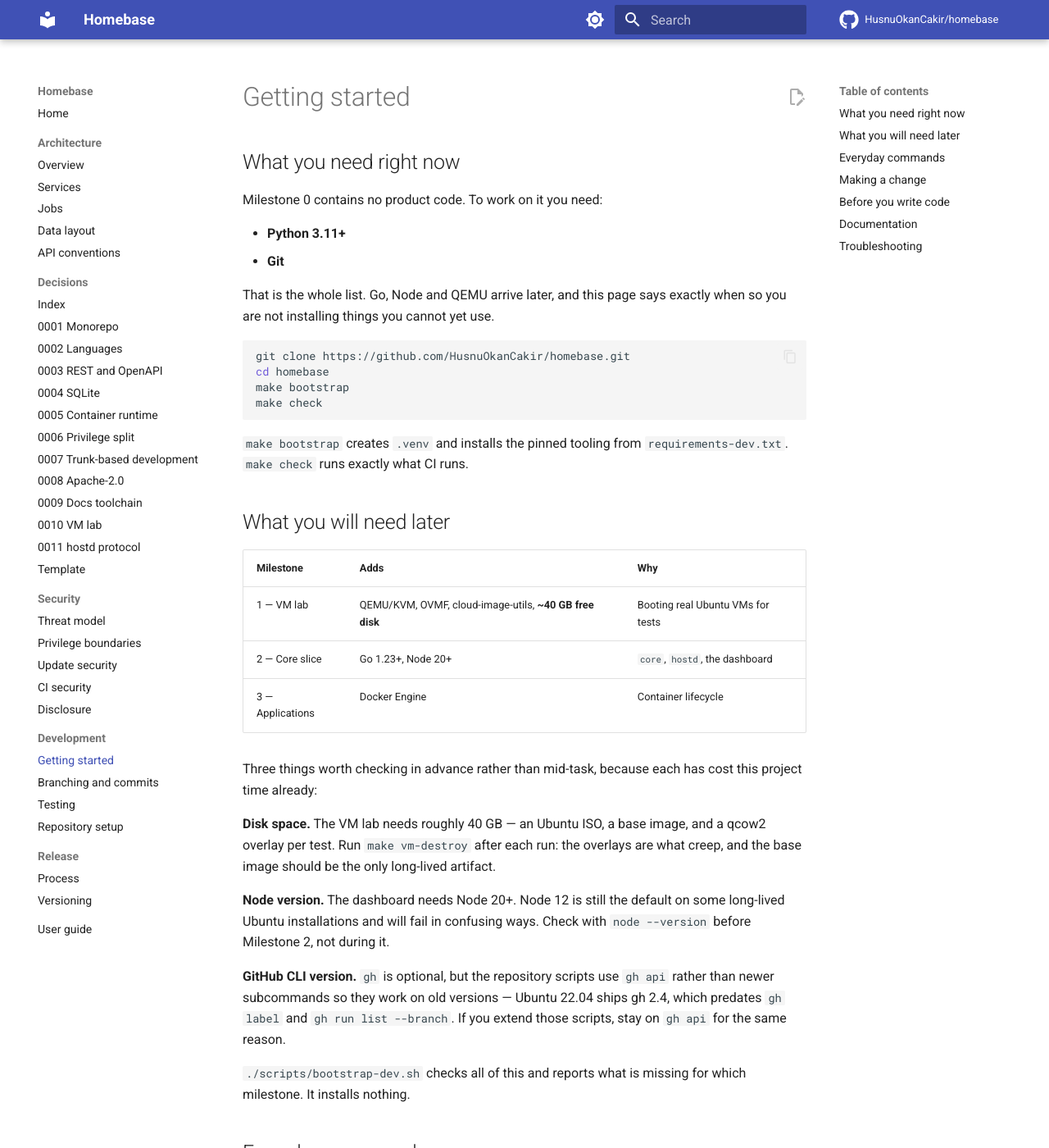
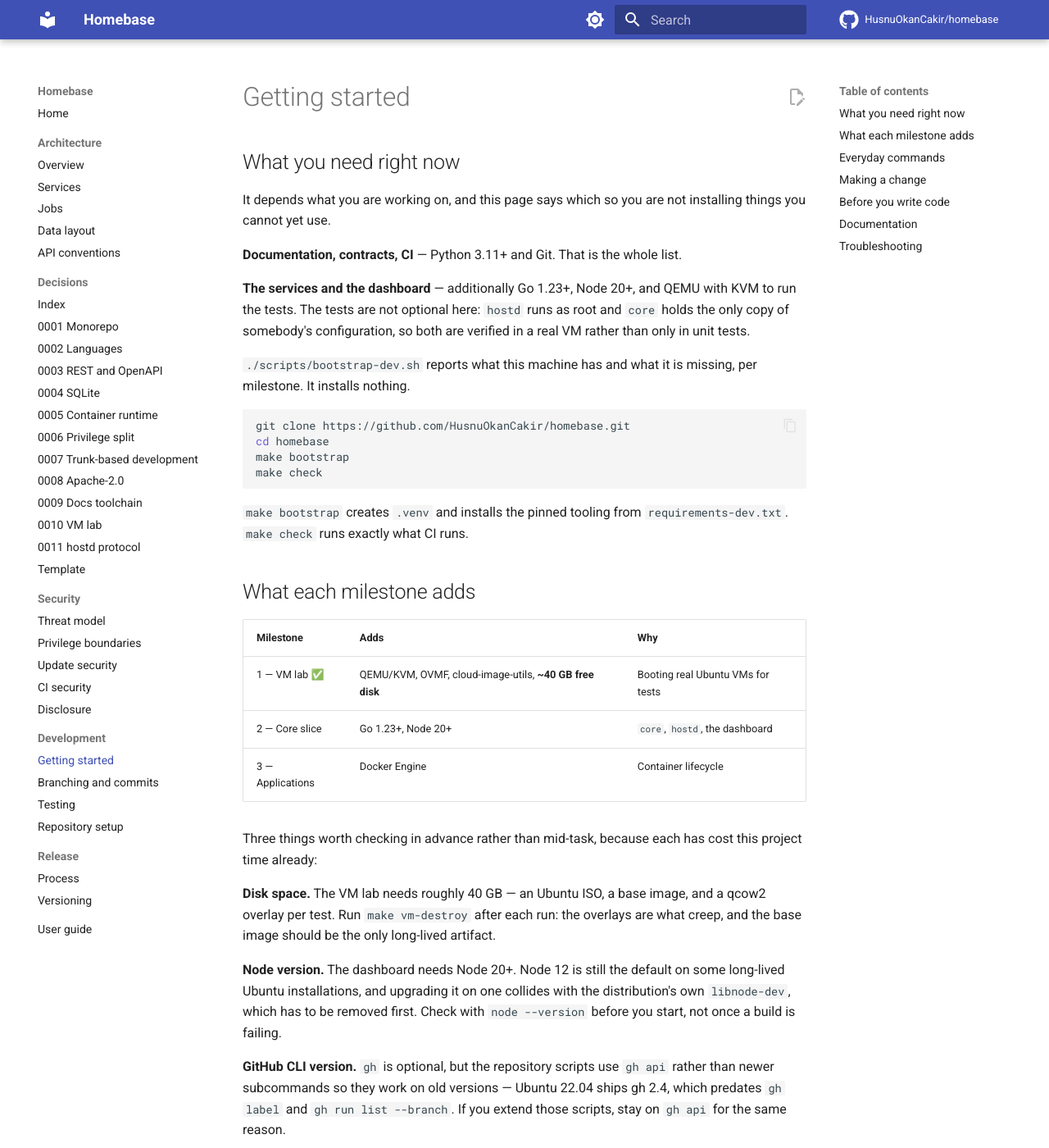
Before and after one commit to HusnuOkanCakir/homebase, an MkDocs documentation site: the page built from docs/development/getting-started.md, in a window 1280 px wide and 1400 px high. Shown: the whole window at 82% size. Built offline with MkDocs 1.6.1 and Material for MkDocs 9.7.7, drawn with Linux system fonts in a browser that asks for light colours; comment, search, counter and statistics services are not loaded; some of the changed text lies outside the part shown.

Commit message:
docs: bring the status text up to date with what now exists (#9)
## What changed?

Status text in `README.md`, `docs/index.md` and
`docs/development/getting-started.md`.

## Why?

Both the README and the documentation index still said there was **no
product code**. There are now two services and a dashboard, and a user
can set up an administrator, read live system information and restart
the machine from a browser. Saying otherwise understates the project in
the two places somebody looks first.

The new text is deliberately specific about what is *absent* — no
installer, no applications, no storage management, no backups — because
"Milestone 2 nearly done" means nothing to a reader who has not
memorised the roadmap.

`getting-started` no longer describes Go, Node and QEMU as things that
arrive later; they arrive now. It also lists the `vm-test-*` targets,
which are what actually verify this project's claims, and records the
`libnode-dev` collision when upgrading Node on Ubuntu 22.04 — that cost
time here and produces no useful error message.

## How was it tested?

`make check` — markdown lint, internal link resolution including heading
anchors, and `mkdocs build --strict`.

## Security impact

None. Documentation only.

## Data and migration impact

None.

## Documentation

- [x] This is the documentation change

## Checklist

- [x] Commits are signed off
- [x] `make check` passes locally

## Rollback

Revert the commit.

Signed-off-by: Okan Cakir <h.okancakir@gmail.com>

````diff
--- a/docs/development/getting-started.md
+++ b/docs/development/getting-started.md
@@ -2,13 +2,18 @@
 
 ## What you need right now
 
-Milestone 0 contains no product code. To work on it you need:
+It depends what you are working on, and this page says which so you are not installing
+things you cannot yet use.
 
-- **Python 3.11+**
-- **Git**
+**Documentation, contracts, CI** — Python 3.11+ and Git. That is the whole list.
 
-That is the whole list. Go, Node and QEMU arrive later, and this page says exactly when so
-you are not installing things you cannot yet use.
+**The services and the dashboard** — additionally Go 1.23+, Node 20+, and QEMU with KVM to
+run the tests. The tests are not optional here: `hostd` runs as root and `core` holds the
+only copy of somebody's configuration, so both are verified in a real VM rather than only
+in unit tests.
+
+`./scripts/bootstrap-dev.sh` reports what this machine has and what it is missing, per
+milestone. It installs nothing.
 
 ```sh
 git clone https://github.com/HusnuOkanCakir/homebase.git
@@ -20,11 +25,11 @@ make check
 `make bootstrap` creates `.venv` and installs the pinned tooling from `requirements-dev.txt`.
 `make check` runs exactly what CI runs.
 
-## What you will need later
+## What each milestone adds
 
 | Milestone | Adds | Why |
 |---|---|---|
-| 1 — VM lab | QEMU/KVM, OVMF, cloud-image-utils, **~40 GB free disk** | Booting real Ubuntu VMs for tests |
+| 1 — VM lab ✅ | QEMU/KVM, OVMF, cloud-image-utils, **~40 GB free disk** | Booting real Ubuntu VMs for tests |
 | 2 — Core slice | Go 1.23+, Node 20+ | `core`, `hostd`, the dashboard |
 | 3 — Applications | Docker Engine | Container lifecycle |
 
@@ -36,27 +41,35 @@ overlay per test. Run `make vm-destroy` after each run: the overlays are what cr
 the base image should be the only long-lived artifact.
 
 **Node version.** The dashboard needs Node 20+. Node 12 is still the default on some
-long-lived Ubuntu installations and will fail in confusing ways. Check with `node --version`
-before Milestone 2, not during it.
+long-lived Ubuntu installations, and upgrading it on one collides with the distribution's
+own `libnode-dev`, which has to be removed first. Check with `node --version` before you
+start, not once a build is failing.
 
 **GitHub CLI version.** `gh` is optional, but the repository scripts use `gh api` rather
 than newer subcommands so they work on old versions — Ubuntu 22.04 ships gh 2.4, which
 predates `gh label` and `gh run list --branch`. If you extend those scripts, stay on
 `gh api` for the same reason.
 
-`./scripts/bootstrap-dev.sh` checks all of this and reports what is missing for which
-milestone. It installs nothing.
-
 ## Everyday commands
 
 ```sh
-make help          # list targets
-make check        # everything CI runs
-make docs          # serve the documentation site on :8000
-make lint          # markdown, YAML, workflow security
-make validate      # links, OpenAPI, JSON schemas
-make clean
+make help              # list targets
+make check             # everything CI runs for docs and contracts
+make go-lint go-test   # Go: gofmt, vet, race tests
+make dash-lint         # dashboard: typecheck and lint
+make docs              # serve the documentation site on :8000
+
+make vm-create         # a disposable VM
+make vm-test           # the harness itself
+make vm-test-hostd     # hostd under real systemd
+make vm-test-core      # the API vertical slice
+make vm-test-dashboard # the user journey, in a browser
+make vm-destroy
 ```
+
+The `vm-test-*` targets each create a VM, exercise it, and destroy it — including on
+failure, after collecting diagnostics. A failing test that leaves a 20 GB disk image behind
+is a test people stop running.
 
 Run `make check` before pushing. It is the same tooling at the same pinned versions as CI, so
 a local pass should mean a CI pass — if the two ever disagree, that is a bug worth reporting
````
Also changed, not shown: README.md (+5 -3 lines), docs/index.md (+8 -5 lines).
